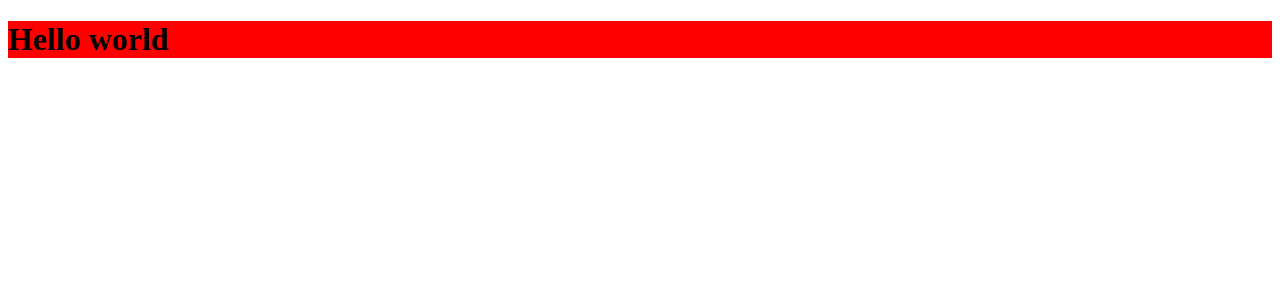
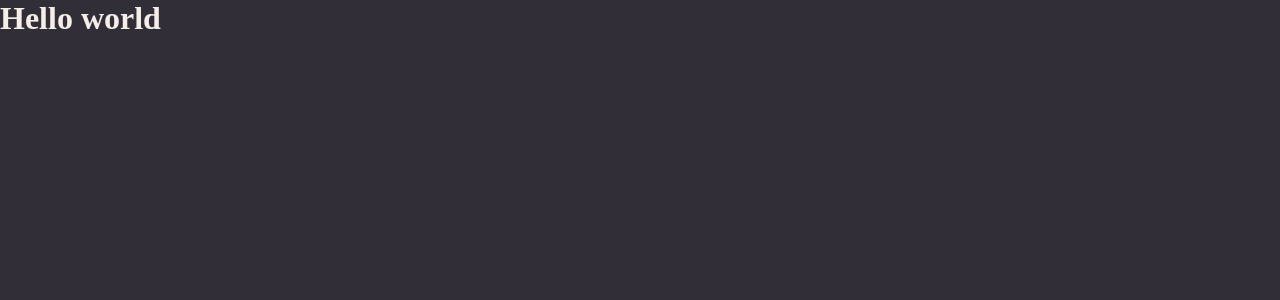
Before and after one commit to apaolaoliveira/RocketNotesWeb, a React app: page / in a window 1280 px wide. Shown: the top 300 px of the page. Built offline with nearby package versions, Linux system fonts and the light colour scheme; the HTML template or start-up script is replaced by a standard one.

Commit message:
add global styles

```diff
--- a/src/main.jsx
+++ b/src/main.jsx
@@ -3,6 +3,7 @@
 
 import { ThemeProvider } from 'styled-components';
 import theme from './styles/theme';
+import GlobalStyles from './styles/global';
 
 import { Details } from './pages/Details';
 
@@ -10,6 +11,7 @@
 ReactDOM.createRoot(document.getElementById('root')).render(
   <React.StrictMode>
     <ThemeProvider theme={theme}>
+      <GlobalStyles />
       <Details />
     </ThemeProvider>
   </React.StrictMode>,
--- a/src/pages/Details/styles.js
+++ b/src/pages/Details/styles.js
@@ -1,5 +1,4 @@
 import styled from "styled-components";
 
 export const Container = styled.div`
-  background-color: red;
 `;
--- /dev/null
+++ b/src/styles/global.js
@@ -0,0 +1,27 @@
+import { createGlobalStyle } from "styled-components";
+
+export default createGlobalStyle`
+  *{
+    margin: 0;
+    padding: 0;
+    box-sizing: border-box;
+  }
+
+  body {
+    background-color: ${({theme}) => theme.COLORS.BACKGROUND_800};
+    color: ${({theme}) => theme.COLORS.WHITE};
+  }
+
+  a {
+    text-decoration: none;
+  }
+
+  button, a {
+    cursor: pointer;
+    transition: filter .2s;
+  }
+
+  button:hover, a:hover {
+    filter: brightness(0.9);
+  }
+`;
```
